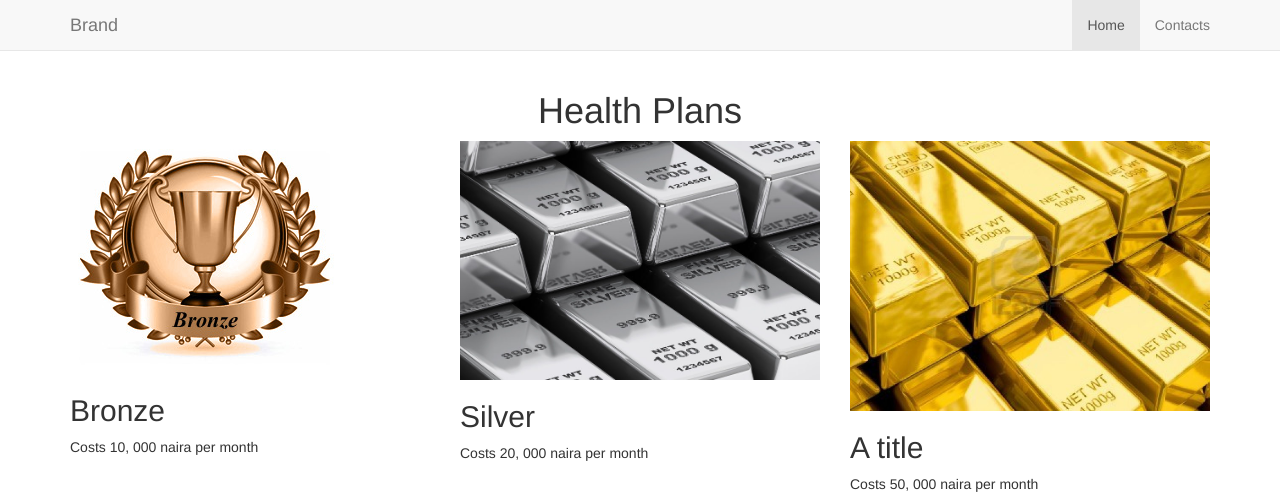
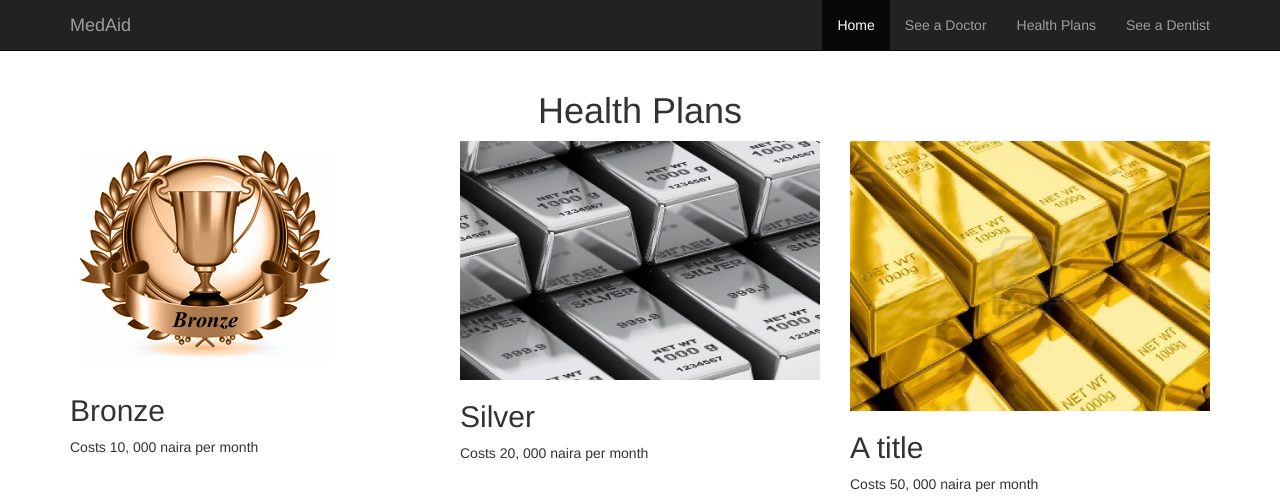
Before and after one commit to robocopkaka/bootcamp-day-3, a plain HTML site: page health.html in a window 1280 px wide. Shown: the top 501 px of the page. Drawn offline with nearby package versions, Linux system fonts and the light colour scheme.

Commit message:
Minor edits to the html files

```diff
--- a/health.html
+++ b/health.html
@@ -12,7 +12,7 @@
   </head>
 
   <body>
-    <div class="navbar navbar-default navbar-static-top">
+    <div class="navbar navbar-default navbar-static-top navbar-inverse">
       <div class="container">
         <div class="navbar-header">
           <button type="button" class="navbar-toggle" data-toggle="collapse" data-target="#navbar-ex-collapse">
@@ -21,15 +21,21 @@
             <span class="icon-bar"></span>
             <span class="icon-bar"></span>
           </button>
-          <a class="navbar-brand" href="#"><span>Brand</span></a>
+          <a class="navbar-brand" href="#"><span>MedAid</span></a>
         </div>
         <div class="collapse navbar-collapse" id="navbar-ex-collapse">
           <ul class="nav navbar-nav navbar-right">
             <li class="active">
-              <a href="#">Home</a>
+              <a href="index.html">Home</a>
             </li>
             <li>
-              <a href="#">Contacts</a>
+              <a href="doctor.html">See a Doctor</a>
+            </li>
+            <li>
+              <a href="health.html">Health Plans</a>
+            </li>
+            <li>
+              <a href="dentist.html">See a Dentist</a>
             </li>
           </ul>
         </div>
```
Also changed, not shown: index.html (+1 -1 lines).
